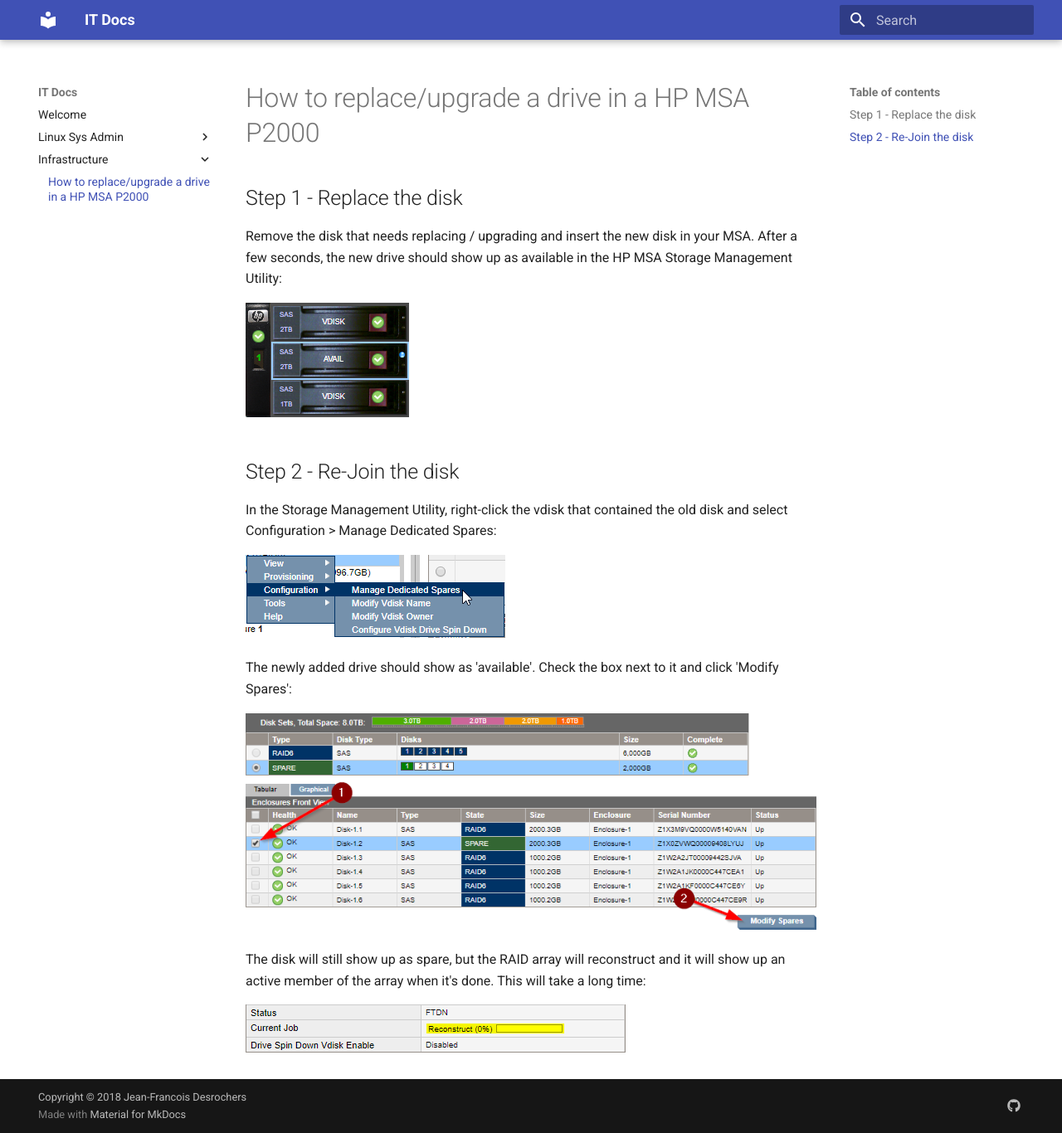
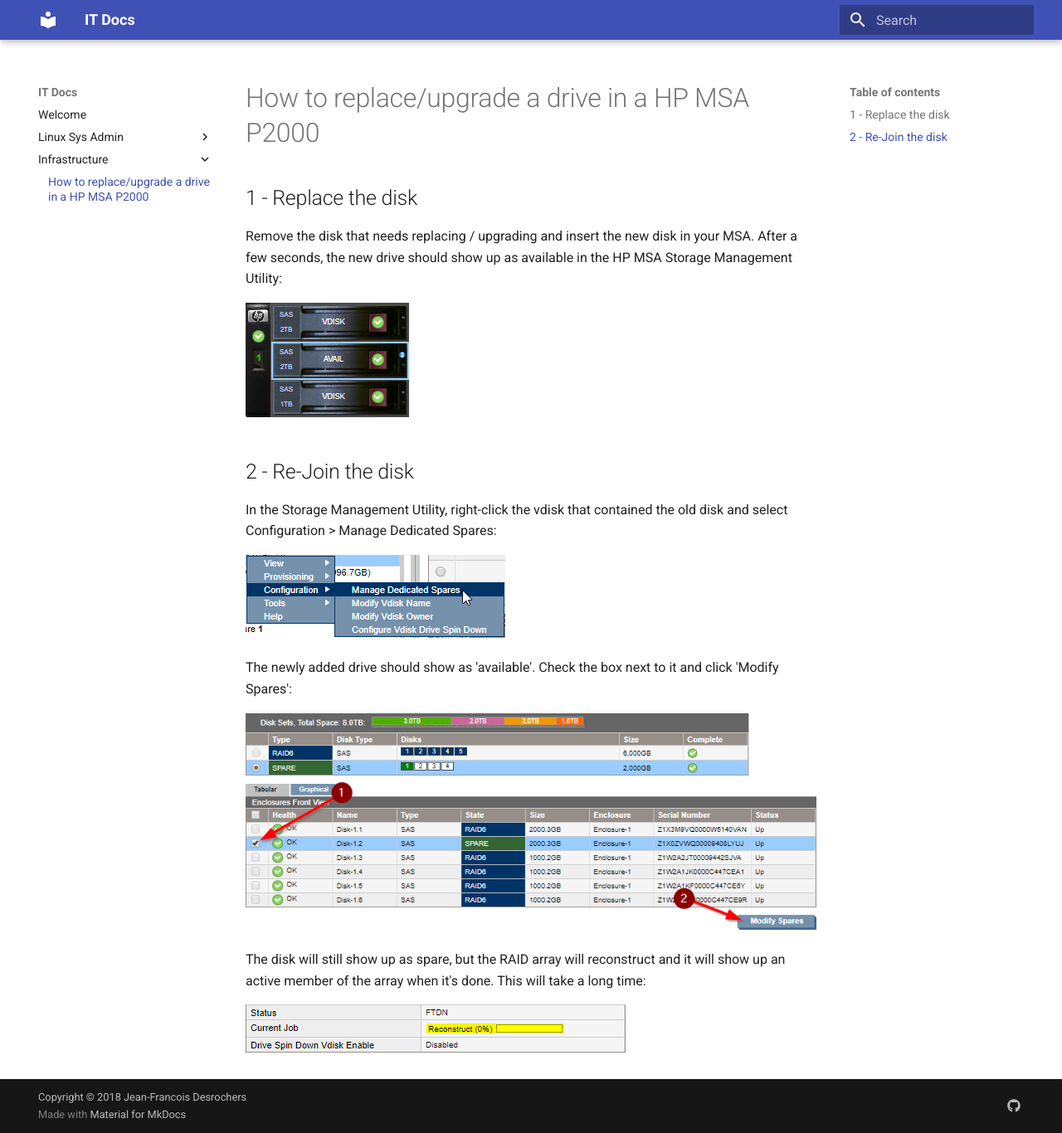
Before and after one commit to jfdesrochers/itdocs, an MkDocs documentation site: the page built from docs/infrastructure/replace-hdd-p2000.md, in a window 1280 px wide and 1366 px high. Shown: the whole window at 83% size. Built offline with MkDocs 1.6.1 and Material for MkDocs 9.7.7, drawn with Linux system fonts in a browser that asks for light colours; old or Windows-style settings are respelled for this version of MkDocs.

Commit message:
Added new how-to

```diff
--- a/docs/infrastructure/replace-hdd-p2000.md
+++ b/docs/infrastructure/replace-hdd-p2000.md
@@ -1,12 +1,12 @@
 # How to replace/upgrade a drive in a HP MSA P2000
 
-## Step 1 - Replace the disk
+## 1 - Replace the disk
 
 Remove the disk that needs replacing / upgrading and insert the new disk in your MSA. After a few seconds, the new drive should show up as available in the HP MSA Storage Management Utility:
 
 ![](p2000step1.png)
 
-## Step 2 - Re-Join the disk
+## 2 - Re-Join the disk
 
 In the Storage Management Utility, right-click the vdisk that contained the old disk and select Configuration > Manage Dedicated Spares:
 
```
Also changed, not shown: docs/index.md (+4 -0 lines), docs/windows-sys-admin/unlock-ad-object.md (added, +15 -0 lines), docs/windows-sys-admin/unlock-ad-1.png (added).
